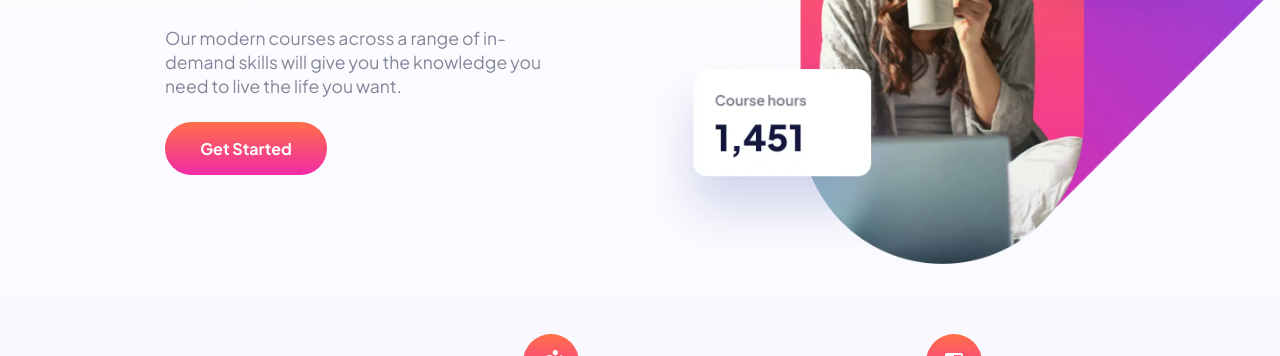
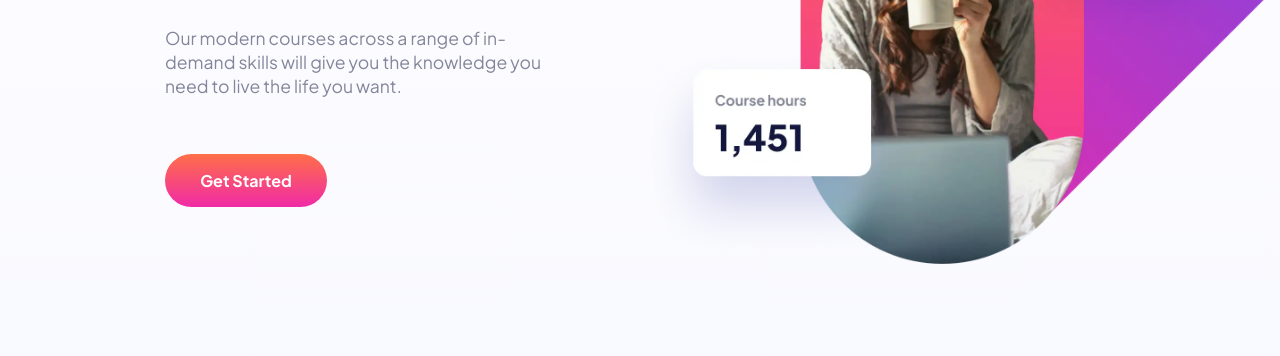
Before and after one commit to KieranWebDev/FEMentors-eLearningLandingPage, a plain HTML site: page app/index.html in a window 1280 px wide. Shown: the part 367-723 px from the top of the page. Drawn offline with Linux system fonts and the light colour scheme.

Commit message:
edited margin on main button

```diff
--- a/app/styles.css
+++ b/app/styles.css
@@ -134,6 +134,11 @@ nav {
   color: var(--heading);
   margin: 2.5rem 0 1.5rem 0;
 }
+
+.intro-text p {
+  padding-bottom: 2rem;
+}
+
 picture {
   margin-bottom: 4.125rem;
 }
```
